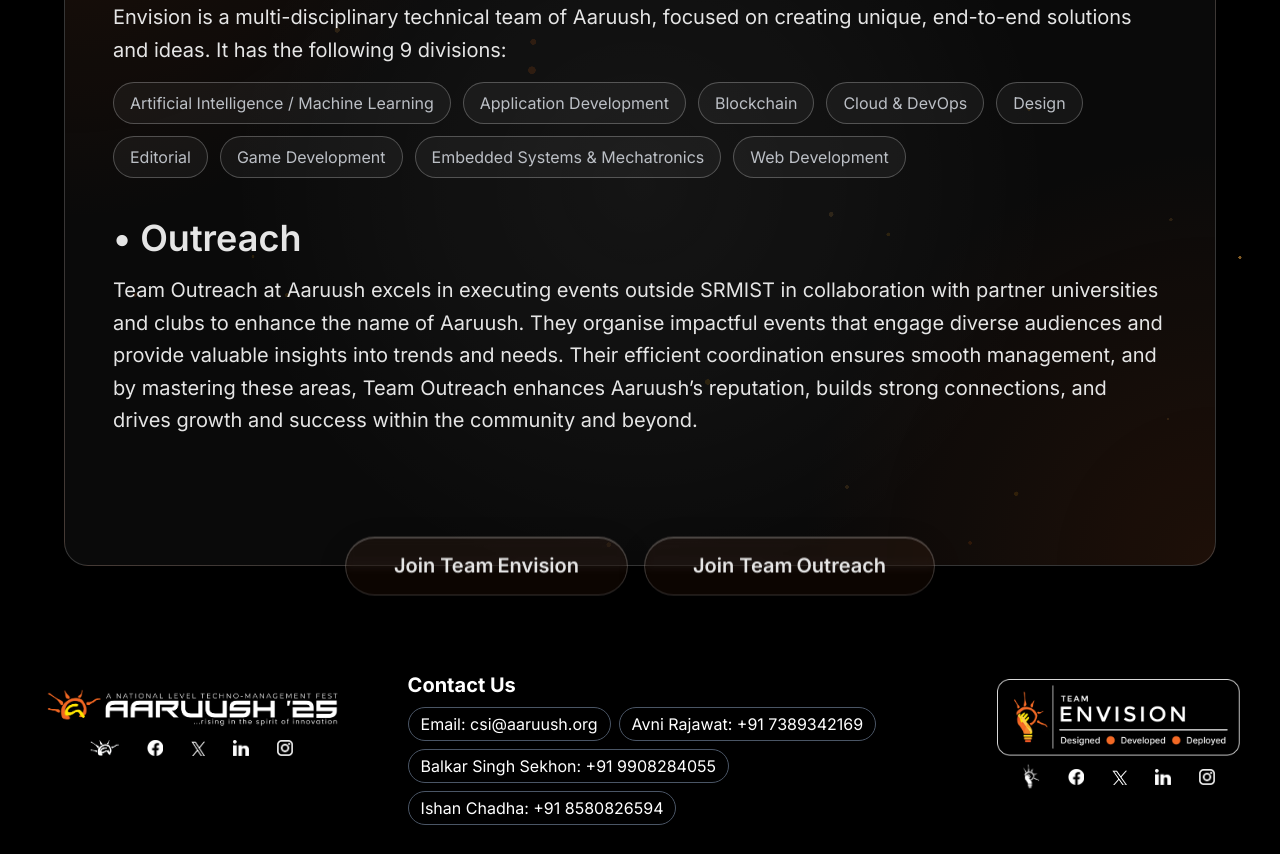
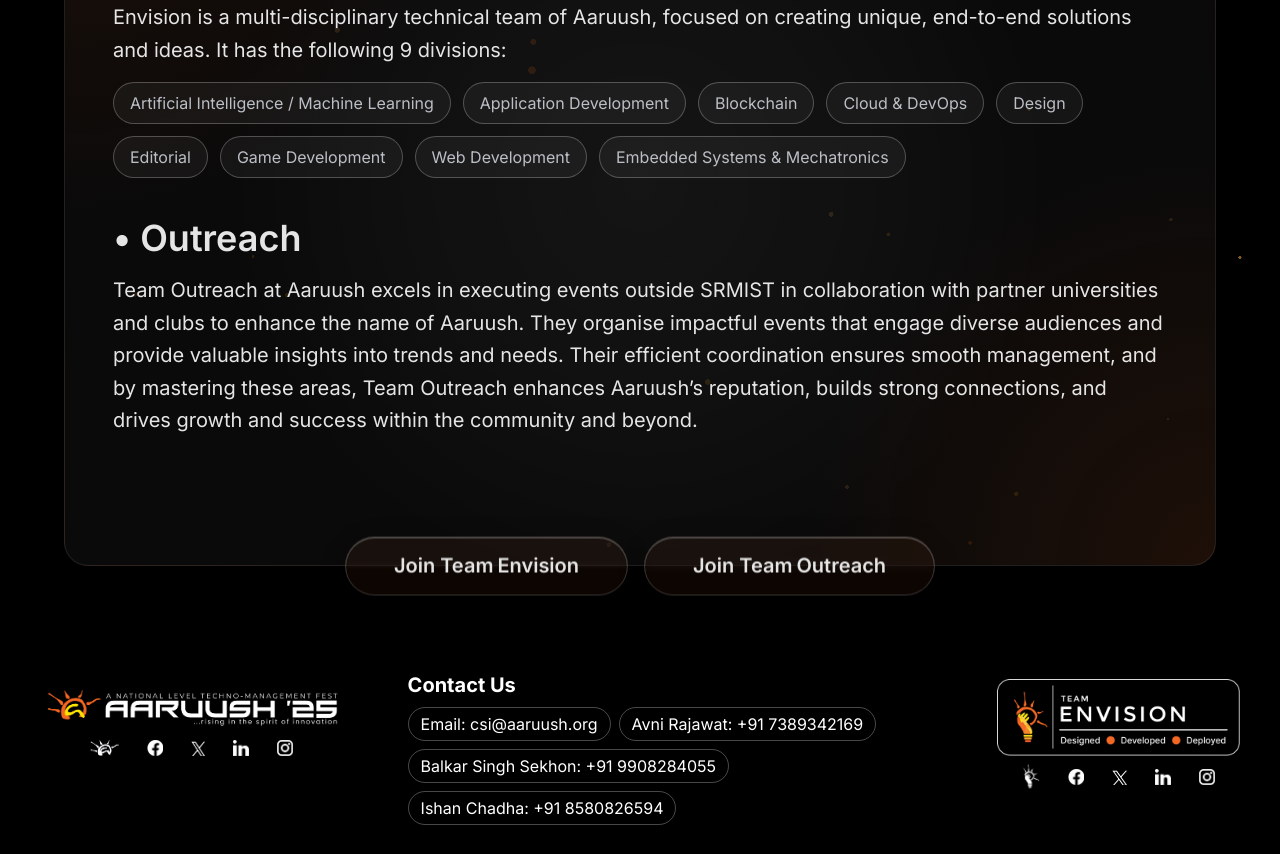
Before and after one commit to team-envision/CFA-25-frontend, a Next.js app: page /components/Teams in a window 1280 px wide. Shown: the part 220-1074 px from the top of the page. Built offline with nearby package versions, Linux system fonts and the light colour scheme.

Commit message:
16:32-11-07

```diff
--- a/src/app/components/Committies/page.tsx
+++ b/src/app/components/Committies/page.tsx
@@ -57,7 +57,7 @@
         <div className="relative w-full max-w-7xl lg:max-w-[90vw] opacity-90 ">
           {/* Card Container - Appropriately sized */}
           <div
-            className="relative w-full border border-white/20 backdrop-blur-xl rounded-3xl p-6 sm:p-10 md:p-12 text-white flex flex-col shadow-xl opacity-100"
+            className="relative w-full border border-white/20 backdrop-blur-xl rounded-3xl p-7 sm:p-10 md:p-12 text-white flex flex-col shadow-xl opacity-100"
             style={{
               background: `
                 radial-gradient(circle at top left, rgba(121, 39, 0, 0.2), transparent 40%),
--- a/src/app/components/Footer/page.tsx
+++ b/src/app/components/Footer/page.tsx
@@ -97,18 +97,18 @@
 
         <div className="bubbles flex flex-col gap-2 font-Raleway">
           <div className="row1 flex flex-col sm:flex-row lg:flex-col xl:flex-row flex-wrap gap-2 justify-center lg:justify-start">
-            <p className="border border-gray-600 rounded-full px-3 py-1 w-[90%] sm:w-fit text-sm sm:text-base mx-auto sm:mx-0 text-center sm:text-left">
+            <p className="border  border-white/28 rounded-full px-3 py-1 w-[90%] sm:w-fit text-sm sm:text-base mx-auto sm:mx-0 text-center sm:text-left">
               Email: csi@aaruush.org
             </p>
-            <p className="border border-gray-600 rounded-full px-3 py-1 w-[90%] sm:w-fit text-sm sm:text-base mx-auto sm:mx-0 text-center sm:text-left">
+            <p className="border border-white/28 rounded-full px-3 py-1 w-[90%] sm:w-fit text-sm sm:text-base mx-auto sm:mx-0 text-center sm:text-left">
               Avni Rajawat: +91 7389342169
             </p>
           </div>
           <div className="row2 flex flex-col sm:flex-row flex-wrap gap-2 justify-center lg:justify-start">
-            <p className="border border-gray-600 rounded-full px-3 py-1 w-[90%] sm:w-fit text-sm sm:text-base mx-auto sm:mx-0 text-center sm:text-left">
+            <p className="border border-white/28 rounded-full px-3 py-1 w-[90%] sm:w-fit text-sm sm:text-base mx-auto sm:mx-0 text-center sm:text-left">
               Balkar Singh Sekhon: +91 9908284055
             </p>
-            <p className="border border-gray-600 rounded-full px-3 py-1 w-[90%] sm:w-fit text-sm sm:text-base mx-auto sm:mx-0 text-center sm:text-left">
+            <p className="border border-white/28 rounded-full px-3 py-1 w-[90%] sm:w-fit text-sm sm:text-base mx-auto sm:mx-0 text-center sm:text-left">
               Ishan Chadha: +91 8580826594
             </p>
           </div>
--- a/src/app/components/Teams/page.tsx
+++ b/src/app/components/Teams/page.tsx
@@ -18,8 +18,9 @@
     "Design",
     "Editorial",
     "Game Development",
+    "Web Development",
     "Embedded Systems & Mechatronics",
-    "Web Development",
+
   ];
 
   return (
@@ -43,7 +44,7 @@
       <div className="flex-grow flex justify-center items-center px-4 py-6 ">
         <div className="relative w-full max-w-7xl lg:max-w-[90vw] opacity-90 ">
           <div
-            className="relative w-full border border-white/20 backdrop-blur-xl rounded-3xl p-6 sm:p-10 md:p-12 text-white flex flex-col shadow-xl opacity-100"
+            className="relative w-full border border-white/10 backdrop-blur-xl rounded-3xl p-6 sm:p-10 md:p-12 text-white flex flex-col shadow-xl opacity-100"
             style={{
               background: `
                 radial-gradient(circle at top left, rgba(121, 39, 0, 0.2), transparent 30%),
@@ -85,14 +86,14 @@
           </div>
 
           {/* Enhanced Size Buttons - Larger for all breakpoints */}
-          <div className="absolute bottom-0 left-1/2 transform -translate-x-1/2 translate-y-1/2 flex gap-2 sm:gap-3 md:gap-4 justify-center">
+          <div className="absolute bottom-0 left-1/2 transform -translate-x-1/2 translate-y-1/2 flex gap-5 sm:gap-4 md:gap-4 justify-center">
             <button
               onClick={() => navigateToPage("envision_recruitment")}
               className="
                 px-4 sm:px-6 md:px-8 lg:px-10 xl:px-12
                 py-2.5 sm:py-3 md:py-3.5 lg:py-4 xl:py-4
                 rounded-full border border-white/20 bg-[#EF65220F] text-white font-semibold
-                backdrop-blur-[5px]
+                backdrop-blur-[2px]
                 shadow-[0_8px_32px_rgba(0,0,0,0.12),inset_0_1px_0_rgba(255,255,255,0.3)]
                 hover:shadow-[0_12px_40px_rgba(0,0,0,0.15),inset_0_1px_0_rgba(255,255,255,0.4)]
                 transition-all duration-300 ease-out
--- a/src/app/components/main_landing_page/MainLandingPage.tsx
+++ b/src/app/components/main_landing_page/MainLandingPage.tsx
@@ -39,39 +39,41 @@
         className={`relative z-10 flex flex-col h-full ${raleway.className}`}
       >
         {/* Combined Responsive Header */}
-        <header className="flex items-center justify-between w-full px-4 sm:px-6 md:px-8 pt-6 sm:pt-8">
           {/* Logo - Now clickable */}
-          <div className="flex-shrink-0">
+          <div className="absolute top-5 left-3 sm:top-6 sm:left-4 z-10">
   <button onClick={scrollToTop} className="hover:opacity-80 transition-opacity">
     <Image
       src="/images/a.png"
       alt="AARUUSH Logo"
-                width={180}
-                height={40}
-                className="h-6 sm:h-8 md:h-10 lg:h-12 w-auto cursor-pointer"
-                priority
+      width={200}
+      height={64}
+      className="w-[170px] sm:w-[220px] h-auto cursor-pointer hover:opacity-80 transition-opacity"
+
     />
   </button>
 </div>
+          {/* Button with proper glass effect matching target design */}
+<div className="absolute top-4 right-4 sm:top-6 sm:right-6 z-10 w-auto max-w-[60vw] sm:max-w-none">
+  <div className="px-0 sm:px-4 py-[2px] rounded-full bg-transparent backdrop-blur-md">
+    <button
 
-          {/* Button with proper glass effect matching target design */}
-          <div className="px-0 py-[2px] rounded-full bg-transparent">
-            <button
-              onClick={() => window.open("https://aaruush.org", "_blank")}
-              className="
-                rounded-full px-4 sm:px-6 md:px-10 py-1.5 sm:py-2 md:py-4
+      className={`
+        rounded-full px-4 sm:px-5 lg:px-6 py-2.5 sm:py-3.5 lg:py-3
         bg-transparent backdrop-blur-md text-white
         border border-white/20
         hover:bg-black/20 hover:border-white/30
         transition-all duration-300 ease-in-out
-                text-xs sm:text-sm md:text-base font-semibold whitespace-nowrap
+        text-[10px] sm:text-sm md:text-base font-semibold whitespace-nowrap
         shadow-lg shadow-black/20
-              "
+      `}
+      onClick={() => window.open("https://aaruush.org", "_blank")}
     >
       Visit our Website
     </button>
   </div>
-        </header>
+</div>
+
+
 
         {/* Main */}
         <main
```
Also changed, not shown: src/app/components/2nd_landing_page/StructureSection.css (+6 -6 lines). Lines whose indentation alone changed are shown as unchanged.
